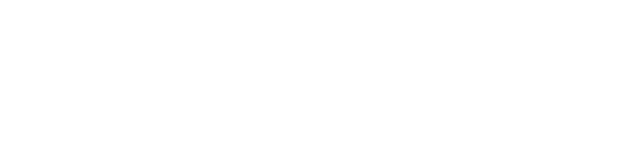
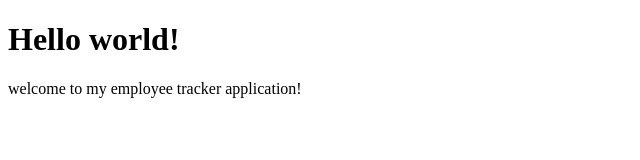
Before and after one commit to GordyD97/employee-tracker, a website: page public/index.html in a window 1280 px wide. Shown: the whole page, without its empty margins (0-640 px from the left). Drawn offline with Linux system fonts and the light colour scheme.

Commit message:
adding html to give some spice

```diff
--- a/public/index.html
+++ b/public/index.html
@@ -7,6 +7,7 @@
     <title>employee tracker</title>
 </head>
 <body>
-
+    <h1>Hello world!</h1>
+    <p>welcome to my employee tracker application!</p>
 </body>
 </html>
```
